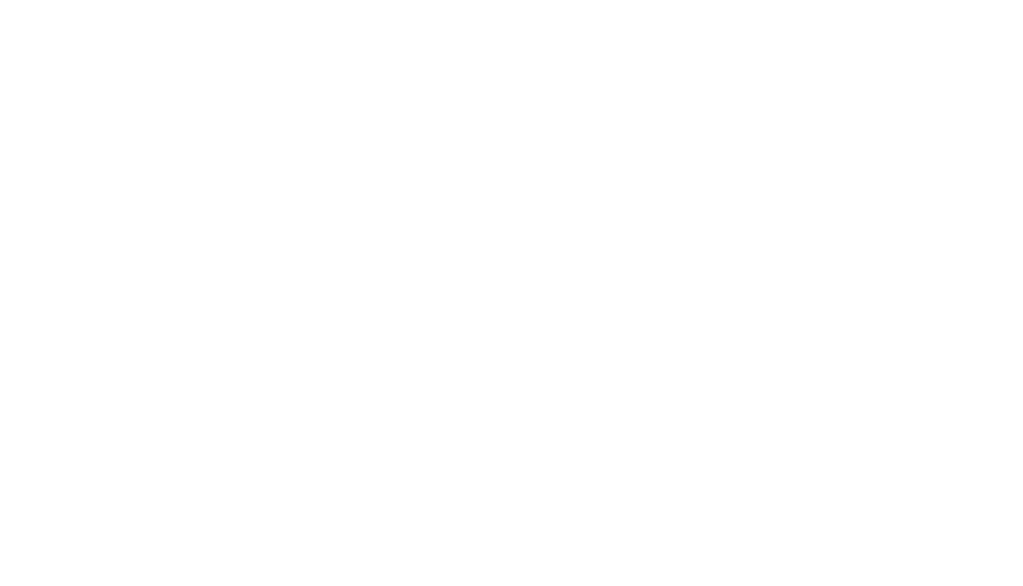
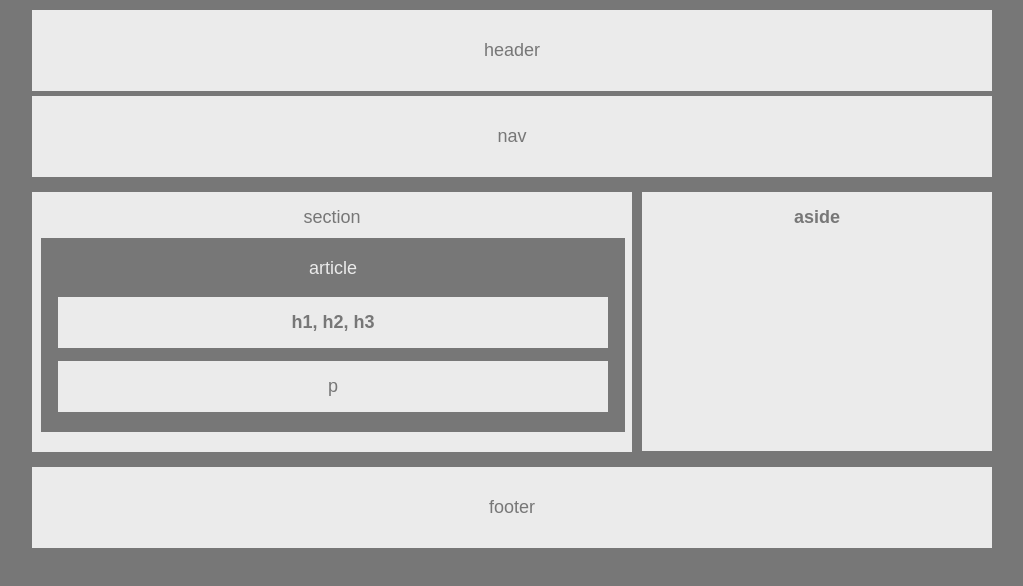
Before and after one commit to michaelxpeng/HW-Wireframe, a plain HTML site: page index.html in a window 1280 px wide. Shown: the whole page, without its empty margins (128-1151 px from the left). Drawn offline with Linux system fonts and the light colour scheme.

Commit message:
completed

```diff
--- a/index.html
+++ b/index.html
@@ -1,12 +1,30 @@
 <!DOCTYPE htmL>
 <html>
-    <header>
+    <head>
         <title>
-
+            HW-Wireframe
         </title>
-    </header>
+        <link rel="stylesheet" type="text/css" href="style.css">
+    </head>
 
     <body>
+        <header>header</header>
 
+        <nav>nav</nav>
+
+        <section>section
+            <article>
+                article
+                <h1>h1, h2, h3</h1>
+                <p>p</p>
+            </article>
+        </section>
+
+        <aside>
+            <h2>aside</h2>
+        </aside>
+
+        <footer>footer</footer>
     </body>
+
 </html>
--- a/style.css
+++ b/style.css
@@ -0,0 +1,89 @@
+body {
+    font-family: 'Arial', 'Helvetica Neue', Helvetica, sans-serif;
+    color: #777;
+    background-color: #777;
+    text-align: center;
+    font-size: 18px;
+    width: 960px;
+    margin: auto;
+}
+
+header {
+    color: #777;
+    background: #ebebeb;
+    padding: 30px;
+    margin-top: 10px;
+}
+
+nav {
+    color: #777;
+    background: #ebebeb;
+    padding: 30px;
+    margin-top: 5px;
+}
+
+section {
+    color: #777;
+    background: #ebebeb;
+    width: 600px;
+    margin-top: 15px;
+    padding-bottom: 20px;
+    padding-top: 15px;
+    margin-bottom: 15px;
+    float: left;
+}
+
+aside {
+    color: #777;
+    background: #ebebeb;
+    width: 350px;
+    margin-top: 15px;
+    padding-bottom: 208px;
+    float: right;
+    margin-bottom: 15px;
+}
+
+article {
+    color: #ebebeb;
+    background: #777;
+    width: 580px;
+    text-align: center;
+    margin-left: 9px;
+    margin-top: 10px;
+    padding: 20px 2px 2px 2px;
+}
+
+h1 {
+    color: #777;
+    background: #ebebeb;
+    width: 550px;
+    margin-left: 15px;
+    padding-top: 15px;
+    padding-bottom: 15px;
+    font-size: 18px;
+}
+
+p {
+    color: #777;
+    background: #ebebeb;
+    width: 550px;
+    margin-left: 15px;
+    margin-top: -5px;
+    padding-top: 15px;
+    padding-bottom: 15px;
+    font-size: 18px;
+}
+
+footer {
+    color: #777;
+    background: #ebebeb;
+    clear: both;
+    padding: 30px;
+}
+
+h2 {
+    color: #777;
+    background: #ebebeb;
+    width: 350px;
+    font-size: 18px;
+}
```
